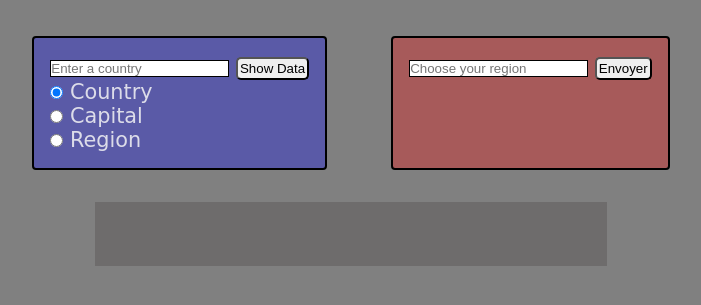
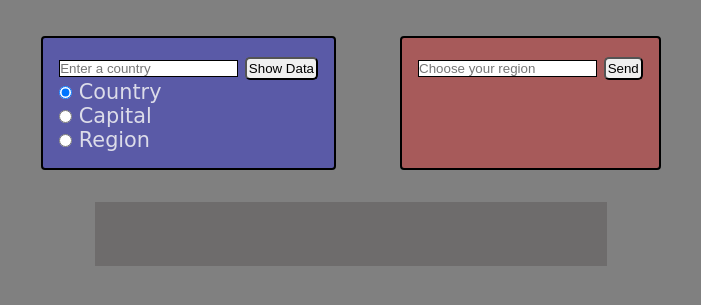
Before and after one commit to AnthonyDWeb/countries_api, a website: page index.html in a window 1280 px wide. Shown: the part 131-436 px from the top of the page, without its empty margins (289-990 px from the left). Drawn offline with Linux system fonts and the light colour scheme; no server answers; a web font is replaced by a local one.

Commit message:
check all input

```diff
--- a/index.html
+++ b/index.html
@@ -58,7 +58,7 @@
                 <option class="searchRegion" value="oceania"></option>
                 <option class="searchRegion" value="polar"></option>
               </datalist>
-              <button id="SendByRegion" >Envoyer</button>
+              <button id="SendByRegion" >Send</button>
             </form>
           </div>
     </div>
```
